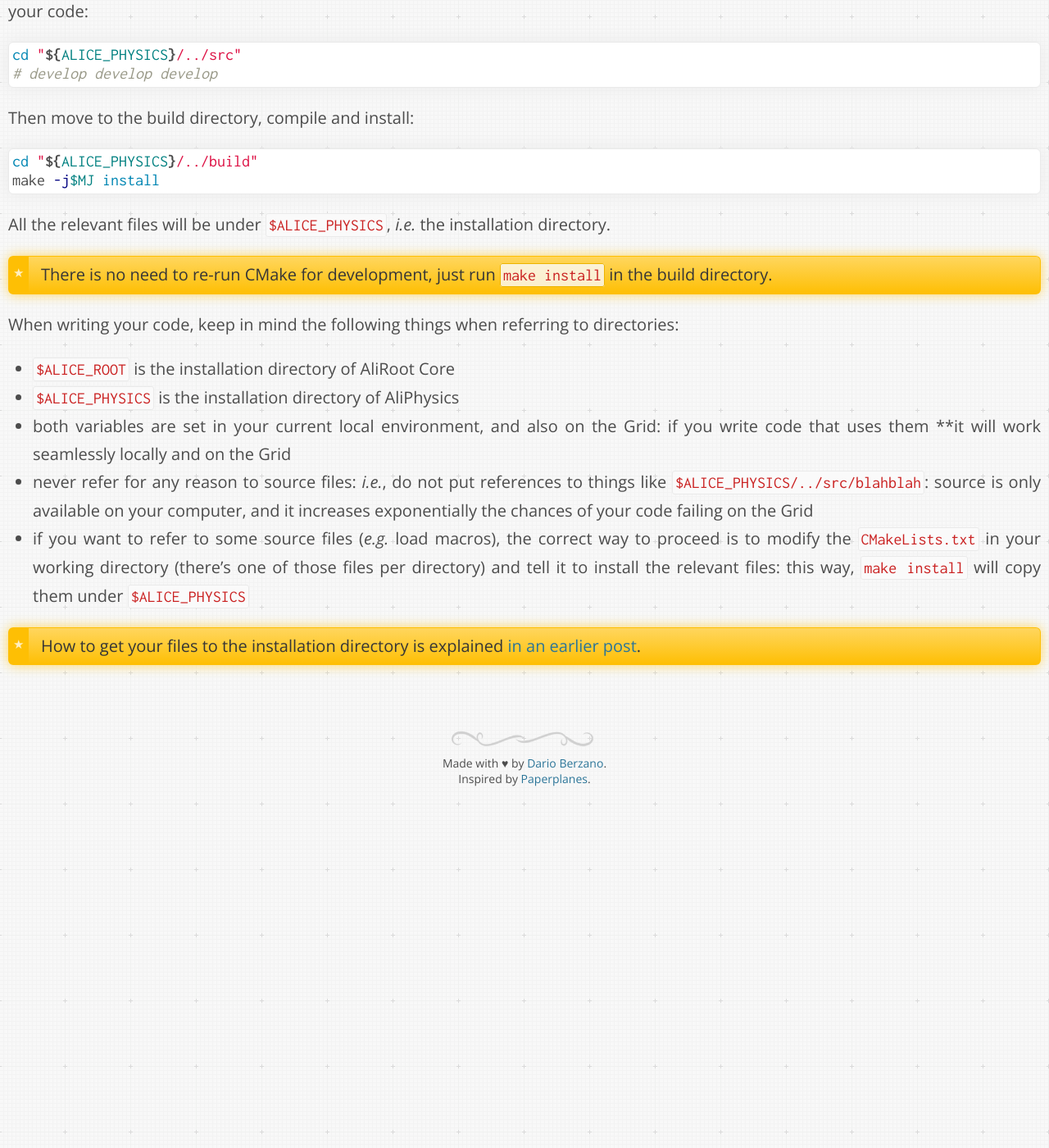
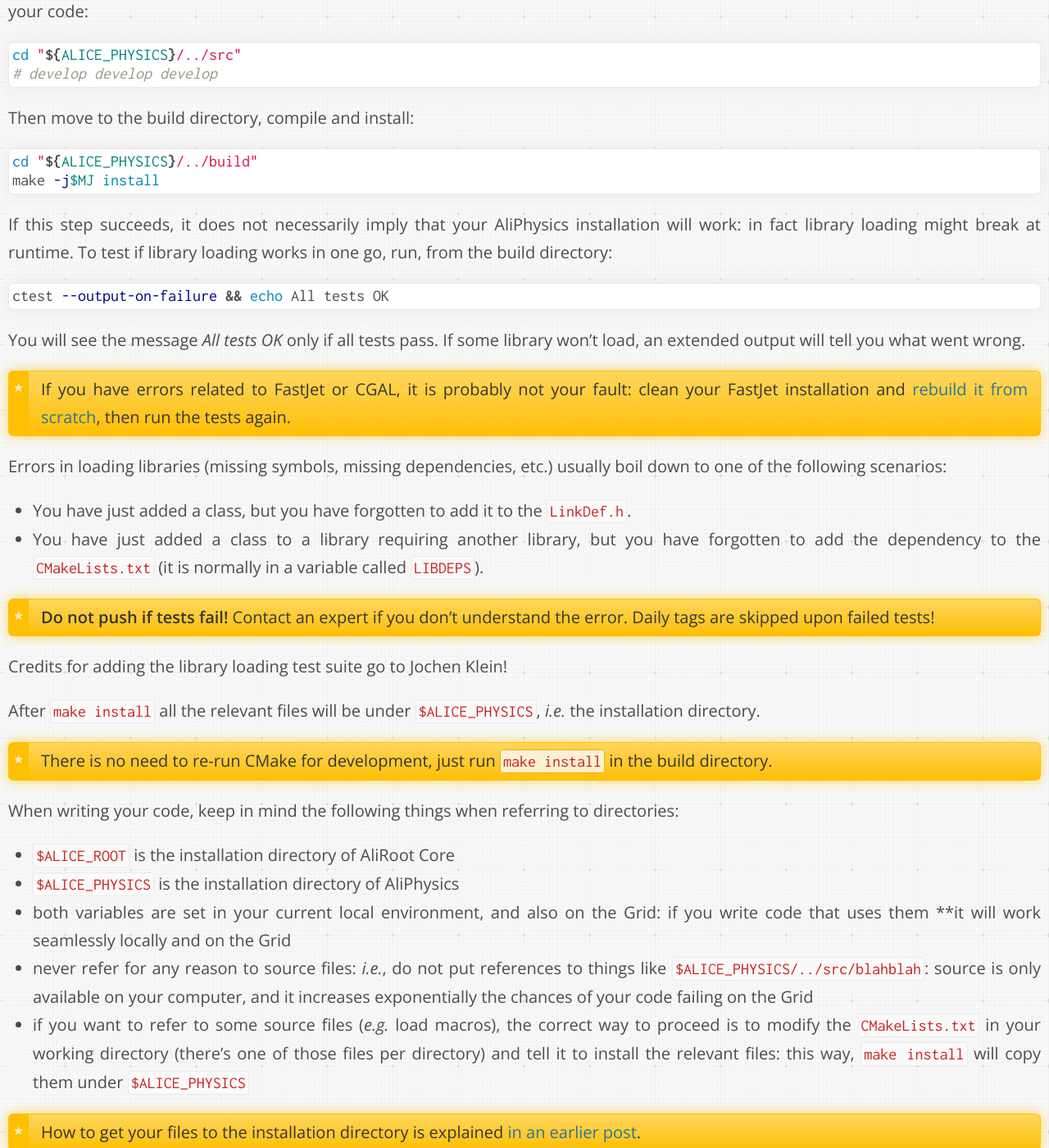
Before and after one commit to dberzano/dberzano.github.io, a Jekyll site: the page built from alice/install-aliroot/manual.md, in a window 1280 px wide and 1400 px high, scrolled down 23020 px. Shown: the whole window at 82% size. Built offline with Jekyll 4.4.1, drawn with Linux system fonts in a browser that asks for light colours; Markdown is read by kramdown in place of the engine named in the settings; before the commit the page ends 24004 px from its top, so only the background shows below that.

Commit message:
AliInst: how to run AliPhysics tests

````diff
--- a/alice/install-aliroot/manual.md
+++ b/alice/install-aliroot/manual.md
@@ -1138,8 +1138,38 @@
 make -j$MJ install
 ```
 
-All the relevant files will be under `$ALICE_PHYSICS`, *i.e.* the installation
-directory.
+If this step succeeds, it does not necessarily imply that your AliPhysics
+installation will work: in fact library loading might break at runtime. To test
+if library loading works in one go, run, **from the build directory**:
+
+```bash
+ctest --output-on-failure && echo All tests OK
+```
+
+You will see the message *All tests OK* only if all tests pass. If some library
+won't load, an extended output will tell you what went wrong.
+
+> If you have errors related to FastJet or CGAL, it is probably not your fault:
+> clean your FastJet installation and
+> [rebuild it from scratch](#fastjet_and_fastjet_contrib_(optional)), then run
+> the tests again.
+
+Errors in loading libraries (missing symbols, missing dependencies, etc.)
+usually boil down to one of the following scenarios:
+
+* You have just added a class, but you have forgotten to add it to the
+  `LinkDef.h`.
+* You have just added a class to a library requiring another library, but you
+  have forgotten to add the dependency to the `CMakeLists.txt` (it is normally
+  in a variable called `LIBDEPS`).
+
+> **Do not push if tests fail!** Contact an expert if you don't understand the
+> error. Daily tags are skipped upon failed tests!
+
+Credits for adding the library loading test suite go to **Jochen Klein**!
+
+After `make install` all the relevant files will be under `$ALICE_PHYSICS`,
+*i.e.* the installation directory.
 
 > There is no need to re-run CMake for development, just run `make install` in
 > the build directory.
````
